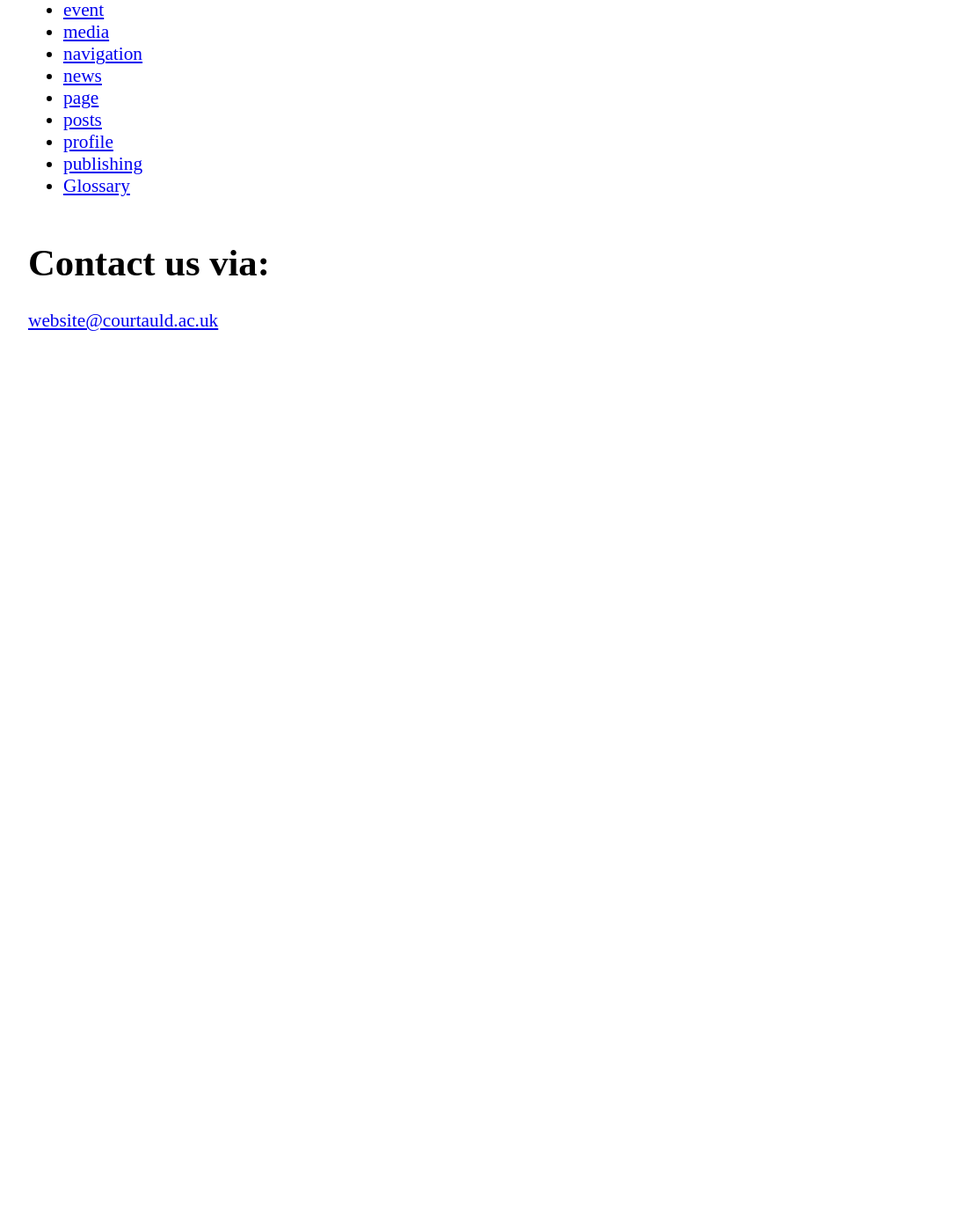
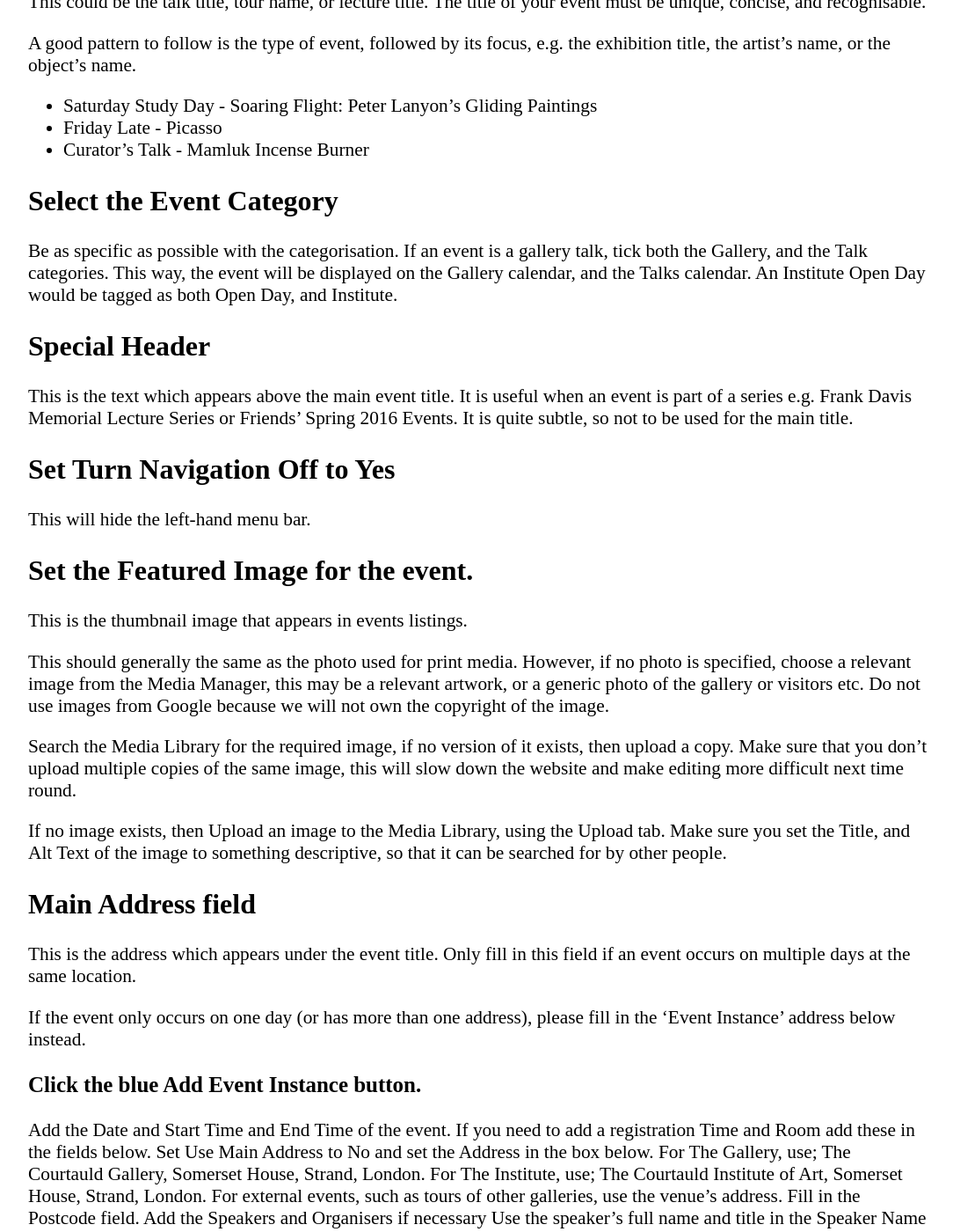
Before and after one commit to Courtauld/guide, a Jekyll site: the page built from _event/edit-event.md, in a window 1280 px wide and 1400 px high, scrolled down 460 px. Shown: the whole window at 88% size, without its empty margins (96-1180 px from the left). Built offline with Jekyll 4.4.1, drawn with Linux system fonts in a browser that asks for light colours; before the commit the page ends 900 px from its top, so only the background shows below that; some of the changed text lies outside the part shown.

Commit message:
Add copy to page

```diff
--- a/_event/edit-event.md
+++ b/_event/edit-event.md
@@ -6,3 +6,111 @@ The editing page for an Event is very similar to that for a normal Page.
 Event pages have extra information that allows them to be displayed on the site calendar and searched for by website visitors.
 
 Events are used to list any kind of activity that happens on a specific date, e.g. talks, tours, late openings, conferences.
+
+## In the *Title* field, put your event name
+
+This could be the talk title, tour name, or lecture title.
+The title of your event must be unique, concise, and recognisable.
+
+A good pattern to follow is the type of event, followed by its focus, e.g. the exhibition title, the artist’s name, or the object’s name.
+
+* Saturday Study Day - Soaring Flight: Peter Lanyon’s Gliding Paintings
+* Friday Late - Picasso
+* Curator’s Talk - Mamluk Incense Burner
+
+## Select the Event Category
+
+Be as specific as possible with the categorisation. If an event is a gallery talk, tick both the Gallery, and the Talk categories. This way, the event will be displayed on the Gallery calendar, and the Talks calendar. An Institute Open Day would be tagged as both Open Day, and Institute.
+
+## Special Header
+
+This is the text which appears above the main event title. It is useful when an event is part of a series e.g. Frank Davis Memorial Lecture Series or Friends' Spring 2016 Events. It is quite subtle, so not to be used for the main title.
+
+## Set Turn Navigation Off to Yes
+
+This will hide the left-hand menu bar.
+
+## Set the Featured Image for the event.
+
+This is the thumbnail image that appears in events listings.
+
+This should generally the same as the photo used for print media. However, if no photo is specified, choose a relevant image from the Media Manager, this may be a relevant artwork, or a generic photo of the gallery or visitors etc.
+Do not use images from Google because we will not own the copyright of the image.
+
+Search the Media Library for the required image, if no version of it exists, then upload a copy. Make sure that you don’t upload multiple copies of the same image, this will slow down the website and make editing more difficult next time round.
+
+If no image exists, then Upload an image to the Media Library, using the Upload tab. Make sure you set the Title, and Alt Text of the image to something descriptive, so that it can be searched for by other people.
+
+## Main Address field
+
+This is the address which appears under the event title. Only fill in this field if an event occurs on multiple days at the same location.
+
+If the event only occurs on one day (or has more than one address), please fill in the 'Event Instance' address below instead.
+
+### Click the blue Add Event Instance button.
+
+Add the Date and Start Time and End Time of the event.
+If you need to add a registration Time and Room add these in the fields below.
+Set Use Main Address to No and set the Address in the box below.
+For The Gallery, use; The Courtauld Gallery, Somerset House, Strand, London.
+For The Institute, use; The Courtauld Institute of Art, Somerset House, Strand, London.
+For external events, such as tours of other galleries, use the venue’s address.
+Fill in the Postcode field.
+Add the Speakers and Organisers if necessary
+Use the speaker's full name and title in the Speaker Name field, use the Speaker Location field to specify their university or professional affiliation.
+Change the Event Colour
+This is the colour that appears at the top of each listing on Event Landing Pages.
+ORANGE for Gallery
+GREEN for Study
+LIGHT BLUE is for Learn
+YELLOW is for Support
+LIGHT GREEN is for Alumni
+PURPLE is for Research
+TEAL is for Institute events that don’t fall into one of the other categories
+RED is not currently used
+TAN is for News (not used for events).
+
+
+Add the Event Description with the Article Content block
+Click the blue Add Widget button and select Text Block.
+Write or paste the event information into the Text Editor.
+
+Set the Ticket Prices
+The Standard Ticket Price field can also be used to display a short message if no tickets are necessary, or if booking via email is required.
+Free, all welcome
+Free, booking required
+Free, RSVP education@courtauld.ac.uk
+Set the Student / Concessions Price if necessary
+This may also be used for extra information if necessary.
+Set the Booking URL
+Tick Yes if you want to hide the book now button.
+The Booking URL field should link to the booking form on the external website.
+If no booking link is required, tick the Hide Book Now Button option.
+This will not hide the booking price or information, just the link to the online booking form.
+
+## File Download
+
+## Set the Date Range
+
+Set the Start Date and End Date of the event
+This field is required, for an event on one day, put the same date in both fields.
+
+## Ignore Yoast SEO for now
+
+## Other Events
+Use the Other Events field to list related events.
+For example others in the same series, or an associated exhibition, type the name of the event into the Other Events field, this will search for the event, click the event name to add it.
+
+To add a photo to the top of the page, select Single Photo in the Photo / Photo Gallery field.
+
+If using a Single Photo add the photo caption in the box below.
+
+## Ignore the Excerpt field
+
+## Use the Slug field to write a URL for the page
+
+Try to follow a convention, e.g. lunchtime-talk-02-oct-2015
+
+This will make the full URL, http://courtauld.ac.uk/event/lunchtime-talk-02-oct-2015
+
+By putting the type of talk and the date in the URL we make it easier for searchers to find the page.
```
